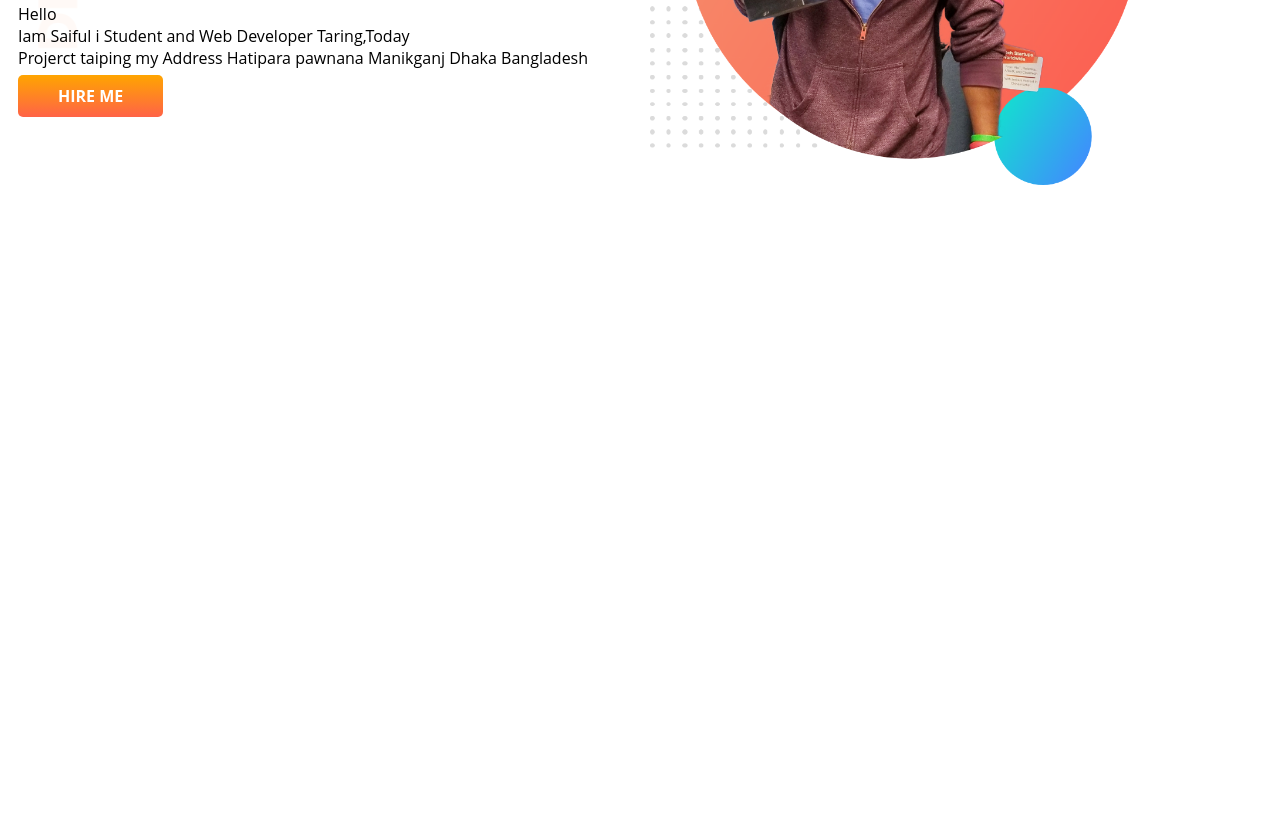
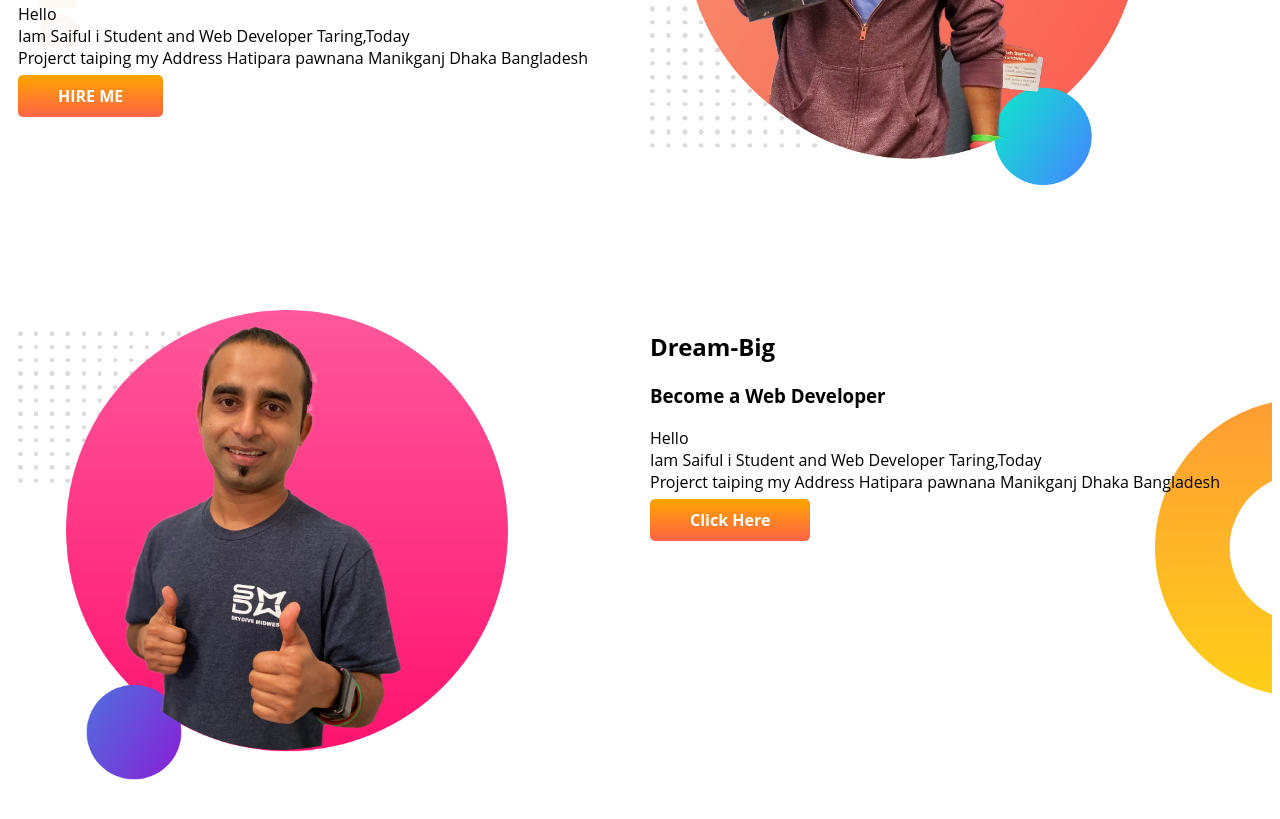
Before and after one commit to Ferrari2003/developer-portfolio, a plain HTML site: page index.html in a window 1280 px wide. Shown: the part 319-1138 px from the top of the page. Before the commit the page ends 800 px from the top, so only its background shows below. Drawn offline with Linux system fonts and the light colour scheme.

Commit message:
seccond commit

```diff
--- a/index.html
+++ b/index.html
@@ -21,5 +21,18 @@
         <img src="/images/jhankar.png" alt="">
        </div>
   </section>
+
+
+  <section class="dream-big">
+    <div class="moho">
+        <img src="/images/jhankar2.png" alt="">
+    </div>
+    <div class="moho">
+        <h2>Dream-Big</h2>
+        <h3>Become a Web Developer</h3>
+        <p>Hello <br>Iam Saiful i Student and Web Developer Taring,Today <br> Projerct taiping my Address Hatipara pawnana Manikganj Dhaka Bangladesh</p>
+        <a class="link-buttom" target="_blank" href="https://linkedin.com/company.programminhero/com/">Click Here</a>
+    </div>
+  </section>
 </body>
 </html>
--- a/style.css
+++ b/style.css
@@ -9,6 +9,7 @@ h1{
 }
 section{
     display: flex;
+    margin-bottom: 100px;
 }
 .moho{
     width: 50%;
@@ -29,3 +30,8 @@ section{
     background-image: url(/images/top-banner.png);
     background-repeat: no-repeat;
 }
+.dream-big{
+    background-image: url(/images/dream-bg.png);
+    background-repeat: no-repeat;
+    background-position: right;
+}
```
